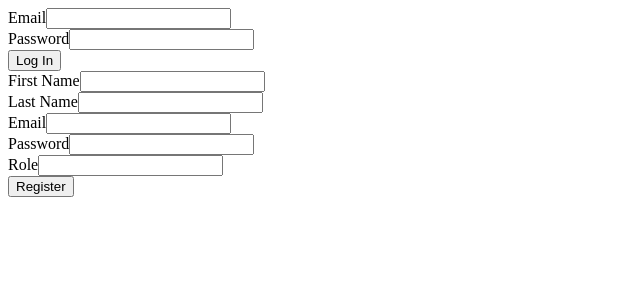
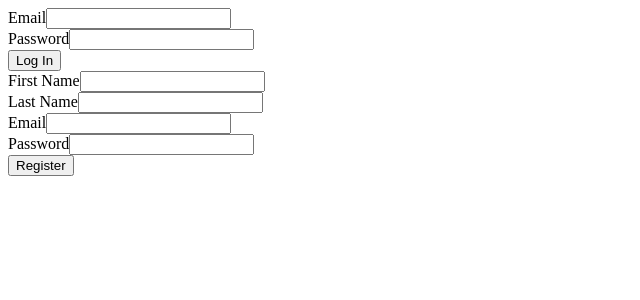
Before and after one commit to BrunoFares/e-commerce-website, an Angular app: page / in a window 1280 px wide. Shown: the top 300 px of the page, without its empty margins (0-640 px from the left). Built offline with nearby package versions, Linux system fonts and the light colour scheme.

Commit message:
Fixed some naming issue and removed the roleName input.

```diff
--- a/src/app/core/auth/register/register.component.html
+++ b/src/app/core/auth/register/register.component.html
@@ -11,8 +11,5 @@
     <label for="registerPass">Password</label>
     <input name="password" type="password" [(ngModel)]="password" id="registerPass"><br>
 
-    <label for="roleName">Role</label>
-    <input name="roleName" type="text" [(ngModel)]="roleName" id="roleName"><br>
-
     <button type="submit">Register</button>
 </form>
--- a/src/app/core/auth/register/register.component.ts
+++ b/src/app/core/auth/register/register.component.ts
@@ -1,7 +1,7 @@
 import { Component } from '@angular/core';
 import { IRegisterRequest } from './models/register-request.model';
 import { RegisterService } from './services/register.service';
-import { IRegisterResponse } from './models/register-reponse.model';
+import { IRegisterResponse } from './models/register-response.model';
 
 @Component({
   selector: 'app-register',
@@ -13,7 +13,7 @@ export class RegisterComponent {
   lastName: string = ""
   email: string = ""
   password: string = ""
-  roleName: string = ""
+  roleName: string = "user"
 
   constructor(private registerService: RegisterService) {}
 
--- a/src/app/core/auth/register/services/register.service.ts
+++ b/src/app/core/auth/register/services/register.service.ts
@@ -2,7 +2,7 @@ import { Injectable } from '@angular/core';
 import { environment } from '../../../../environments/environment';
 import { HttpClient } from '@angular/common/http';
 import { IRegisterRequest } from '../models/register-request.model';
-import { IRegisterResponse } from '../models/register-reponse.model';
+import { IRegisterResponse } from '../models/register-response.model';
 
 @Injectable({
   providedIn: 'root'
```
Also changed, not shown: src/app/core/auth/register/models/register-response.model.ts (renamed from src/app/core/auth/register/models/register-reponse.model.ts).
